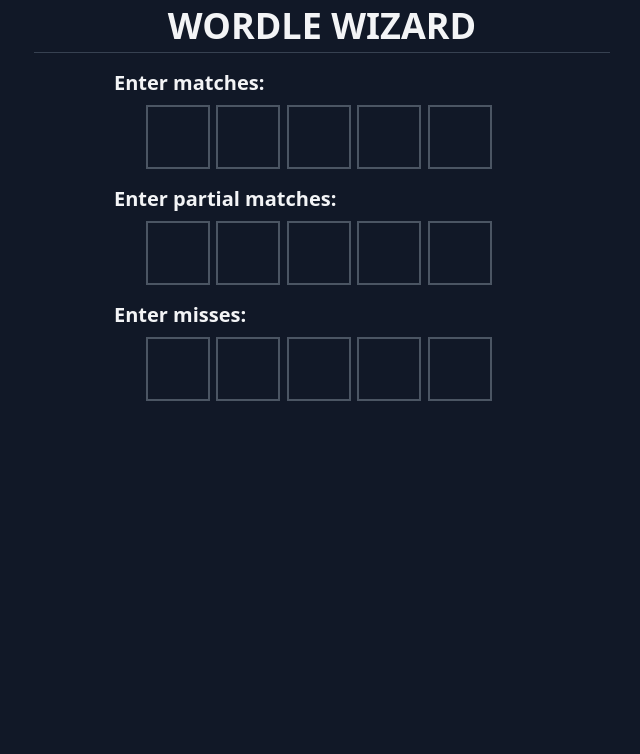
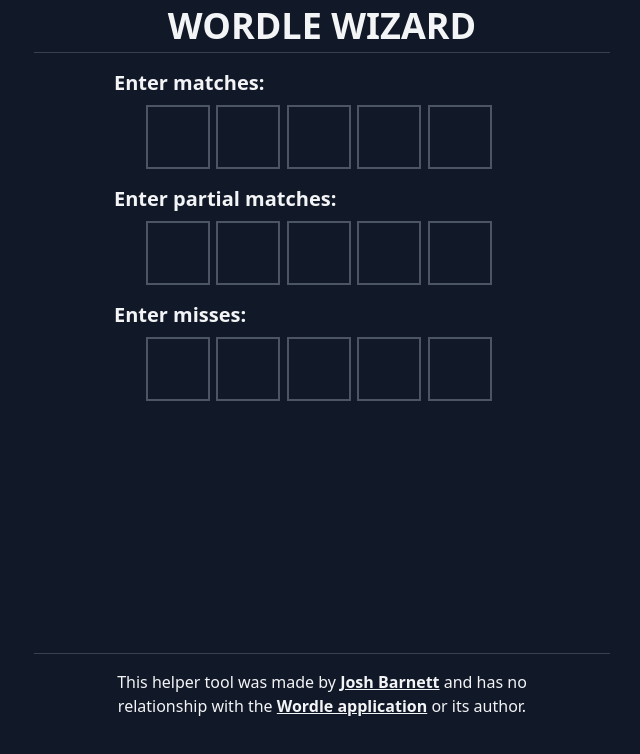
Before and after one commit to ohheyjosh/wordle-wizard, a Next.js app: page / in a window 1280 px wide. Shown: the top 754 px of the page, without its empty margins (318-958 px from the left). Built offline with nearby package versions, Linux system fonts and the light colour scheme.

Commit message:
added simple footer

```diff
--- a/components/Layout.tsx
+++ b/components/Layout.tsx
@@ -18,7 +18,28 @@
         Wordle Wizard
       </h1>
     </header>
-    <main className="w-full max-w-xl mx-auto">{children}</main>
+    <main className="w-full h-full max-w-xl min-h-[75vh] mx-auto">{children}</main>
+    <footer className="w-full max-w-xl mx-auto text-center border-t border-gray-700">
+      <p className="w-full max-w-md mx-auto my-4">
+        This helper tool was made by{' '}
+        <a
+          href="https://www.heyjo.sh/"
+          target="_blank"
+          className="font-bold underline"
+        >
+          Josh Barnett
+        </a>{' '}
+        and has no relationship with the{' '}
+        <a
+          href="https://www.powerlanguage.co.uk/wordle/"
+          target="_blank"
+          className="font-bold underline"
+        >
+          Wordle application
+        </a>{' '}
+        or its author.
+      </p>
+    </footer>
   </div>
 );
 
```
